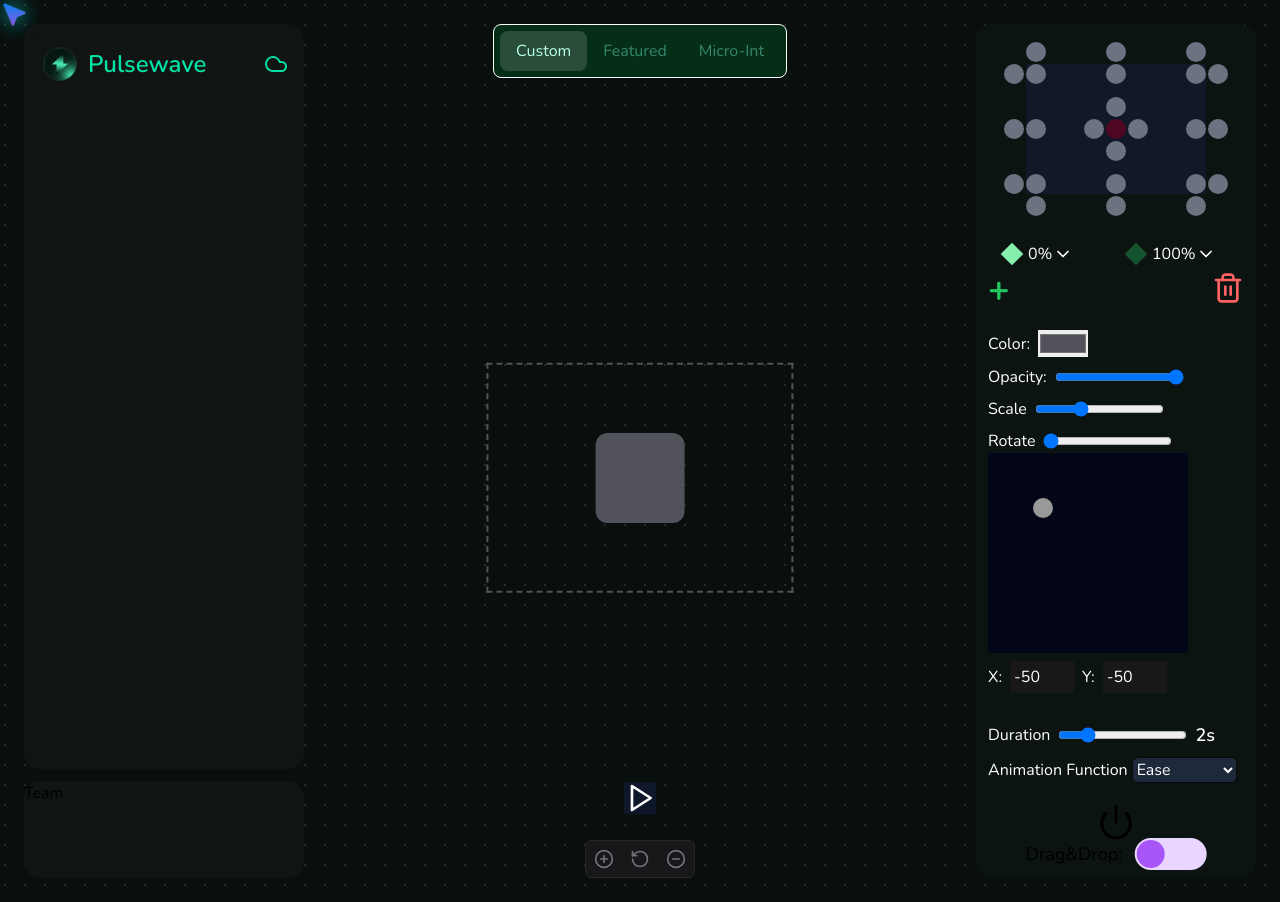
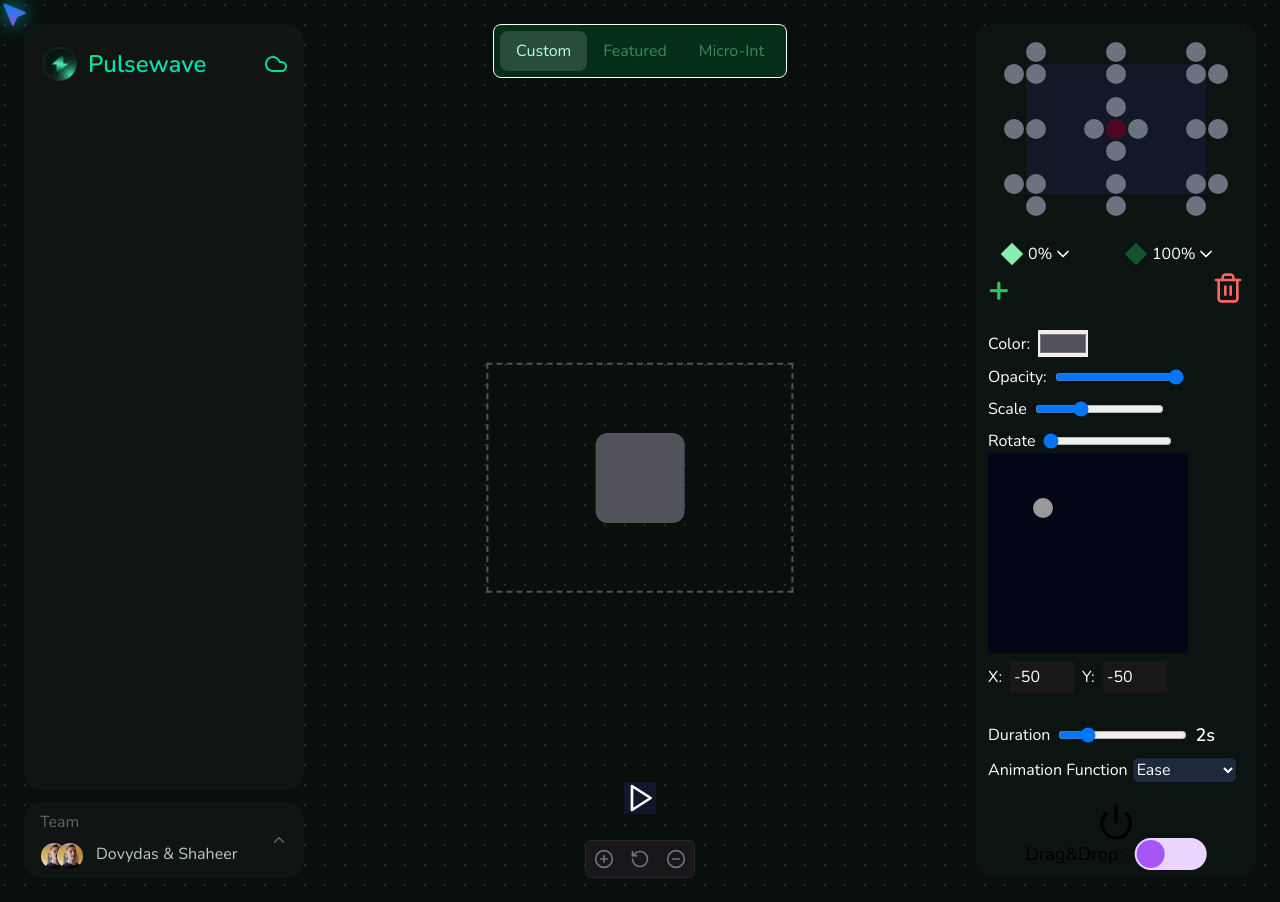
Before and after one commit to amuseDave/animationGen, a React (Vite) app: page / in a window 1280 px wide. Built offline with nearby package versions, Linux system fonts and the light colour scheme.

Commit message:
update design

```diff
--- a/src/components/SavedAnimations/Layout.jsx
+++ b/src/components/SavedAnimations/Layout.jsx
@@ -8,7 +8,7 @@ export default function Layout() {
 
   return (
     <>
-      <div className="h-full p-3 rounded-2xl bg-saved-bg">
+      <div className="relative h-full p-3 rounded-2xl bg-saved-bg">
         <div className="flex items-center -translate-x-1">
           <img src={logo} className="w-14 h-14" />
           <h2 className="text-2xl font-semibold text-alert-t-success">
--- a/src/components/SavedAnimations/Static/Team.jsx
+++ b/src/components/SavedAnimations/Static/Team.jsx
@@ -1,3 +1,65 @@
+import daveImg from "../../../assets/dave-icon.jpg";
+import coverImg from "../../../assets/cover.jpg";
+import { ChevronUp } from "lucide-react";
+import { useState } from "react";
+import { motion, AnimatePresence } from "framer-motion";
+
 export default function Team() {
-  return <div className="h-28 bg-saved-bg rounded-2xl">Team</div>;
+  const [isOpen, setIsOpen] = useState(false);
+
+  return (
+    <div className="relative h-20 px-4 py-2 bg-saved-bg rounded-2xl">
+      <p className="text-main-t-gray">Team</p>
+
+      <div className="flex mt-2">
+        <img
+          src={daveImg}
+          className="object-cover border rounded-full w-7 h-7 border-saved-bg"
+          alt=""
+        />
+        <img
+          src={daveImg}
+          className="object-cover -translate-x-3 border rounded-full w-7 h-7 border-saved-bg"
+          alt=""
+        />
+        <p className="text-main-t-gray-active">Dovydas & Shaheer</p>
+      </div>
+
+      <ChevronUp
+        onClick={() => {
+          setIsOpen(!isOpen);
+        }}
+        size={18}
+        className={`transition-transform absolute rc right-4 text-main-t-gray ${
+          isOpen && "rotate-180 text-main-t-active"
+        }`}
+      />
+      <AnimatePresence>
+        {isOpen && (
+          <motion.div
+            animate={{ opacity: [0, 1] }}
+            exit={{ opacity: 0 }}
+            className="pt-12 px-6 rounded-2xl border border-main-t-gray-active h-[400px] w-[500px] bg-saved-bg absolute bottom-[88px] left-0 overflow-hidden"
+          >
+            <img
+              src={coverImg}
+              className="absolute top-0 left-0 object-cover w-full h-24"
+              alt=""
+            />
+            <img
+              src={daveImg}
+              className="object-cover w-24 h-24 -translate-x-3 border rounded-full border-saved-bg"
+              alt=""
+            />
+            <p className="mt-4 text-xl text-main-t-gray-active">AmuseDave</p>
+            <p className="text-sm text-main-t-gray">amusedave@gmail.com</p>
+
+            <div className="flex pb-2 mt-2 border-b-2 border-zinc-800">
+              Social media icons
+            </div>
+          </motion.div>
+        )}
+      </AnimatePresence>
+    </div>
+  );
 }
--- a/src/pages/Main.jsx
+++ b/src/pages/Main.jsx
@@ -40,7 +40,7 @@ export default function MainLayout() {
       <main
         className={`p-6 min-h-dvh relative z-10 grid grid-cols-[280px_1fr_280px]`}
       >
-        <section className="flex flex-col gap-3">
+        <section className="relative flex flex-col gap-3">
           <SavedAnimations />
         </section>
 
--- a/src/styles/index.css
+++ b/src/styles/index.css
@@ -15,6 +15,9 @@ body {
     --bg-main: #090f0d;
     --text-color: #36876d;
     --text-color-active: #b7ffe8;
+
+    --text-gray: #5c6663;
+    --text-gray-active: #b8ccc7;
     /*MAIN END*/
 
     /*ALERTS START*/
@@ -48,7 +51,7 @@ body {
 
   /*ALERTS*/
   .alert {
-    @apply py-2 mt-3 px-3 text-center rounded-md select-none font-light w-max;
+    @apply px-3 py-2 mt-3 font-light text-center rounded-md select-none w-max;
   }
 
   .error {
--- a/tailwind.config.js
+++ b/tailwind.config.js
@@ -7,6 +7,9 @@ export default {
         "main-bg": "var(--bg-main)",
         "main-t": "var(--text-color)",
         "main-t-active": "var(--text-color-active)",
+
+        "main-t-gray": "var(--text-gray)",
+        "main-t-gray-active": "var(--text-gray-active)",
 
         "alert-bg-error": "var(--alert-bg-error)",
         "alert-t-error": "var(--alert-text-error)",
```
Also changed, not shown: src/assets/cover.jpg (added), src/assets/dave-icon.jpg (added).
